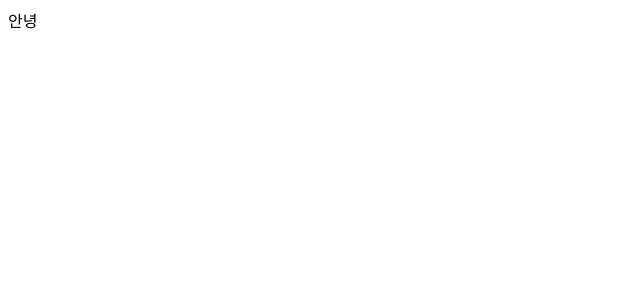
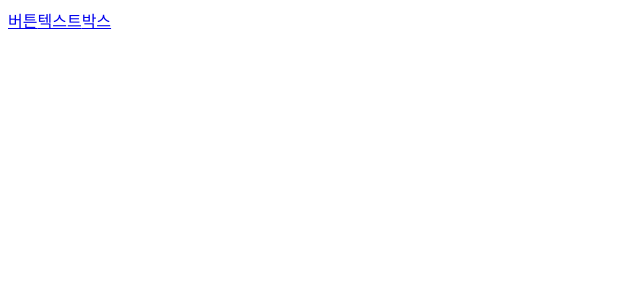
Before and after one commit to yb8350/Beverage_Psychological_Test, a React (Create React App) app: page /ui/1 in a window 1280 px wide. Shown: the top 300 px of the page, without its empty margins (0-640 px from the left). Built offline with nearby package versions, Linux system fonts and the light colour scheme.

Commit message:
라우터 등록

```diff
--- a/package.json
+++ b/package.json
@@ -8,6 +8,9 @@
     "@testing-library/user-event": "^12.1.10",
     "react": "^17.0.2",
     "react-dom": "^17.0.2",
+    "react-router": "^5.2.0",
+    "react-router-dom": "^5.2.0",
+    "react-router-native": "^5.2.0",
     "react-scripts": "4.0.3",
     "web-vitals": "^1.0.1"
   },
--- a/src/App.js
+++ b/src/App.js
@@ -1,6 +1,20 @@
+import { Link, BrowserRouter , Route} from 'react-router-dom'
+import Button from './Button';
+import UiMatcher from './UiMatcher.js';
+
 function App() {
   return (
-    <div>안녕</div>
+    <BrowserRouter>
+    <div>
+      <Link to="/ui/button">버튼</Link>
+      <Link to="/ui/text">텍스트</Link>
+      <Link to="/ui/box">박스</Link>
+    </div>
+    <div>
+      <Route path="/ui/:name" component={UiMatcher} />
+    </div>
+    </BrowserRouter>
+
   );
 }
 
--- /dev/null
+++ b/src/Button.jsx
@@ -0,0 +1,7 @@
+function Button() {
+  return (
+    <button>안녕?</button>
+  )
+}
+
+export default Button;
--- /dev/null
+++ b/src/UiMatcher.js
@@ -0,0 +1,15 @@
+// const onClick= () => {
+
+// }
+import { withRouter } from "react-router-dom";
+
+function UiMatcher({ location }) {
+  console.log(location)
+  return (
+    <>
+
+    </>
+  )
+}
+
+export default withRouter(UiMatcher);
--- a/src/index.js
+++ b/src/index.js
@@ -1,10 +1,11 @@
 import React from 'react';
 import ReactDOM from 'react-dom';
 import App from './App';
+import { BrowserRouter , Route} from 'react-router-dom'
 
 ReactDOM.render(
-  <React.StrictMode>
+  <BrowserRouter>
     <App />
-  </React.StrictMode>,
+  </BrowserRouter>,
   document.getElementById('root')
 );
```
Also changed, not shown: 1 other file (tests, documents, lock files or other folders).
